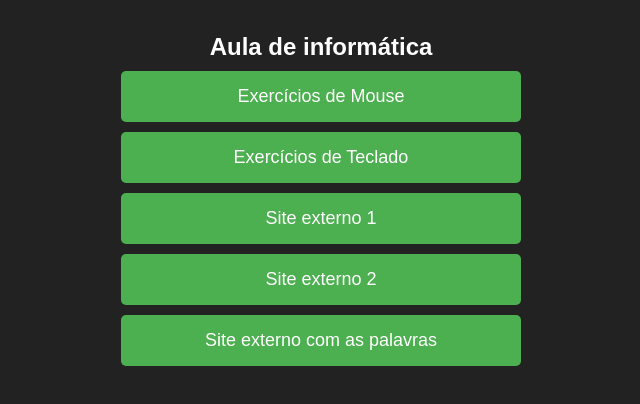
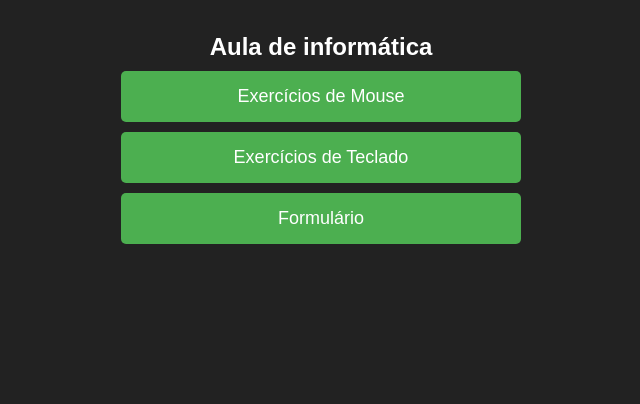
Before and after one commit to SavioSrg/teacher-link-hub, a plain HTML site: page index.html in a window 1280 px wide. Shown: the whole page, without its empty margins (319-959 px from the left). Drawn offline with Linux system fonts and the light colour scheme.

Commit message:
atualização com o link do formulário

```diff
--- a/index.html
+++ b/index.html
@@ -51,9 +51,7 @@
         <div class="links">
             <a href="exercicios/mouse.html" target="_blank">Exercícios de Mouse</a>
             <a href="exercicios/teclado.html" target="_blank">Exercícios de Teclado</a>
-            <a href="https://monkeytype.com/" target="_blank">Site externo 1</a>
-            <a href="https://zty.pe/" target="_blank">Site externo 2</a>
-            <a href="https://docs.google.com/document/d/1nVUTLyPxzrvq9oUyuNS1J61HiQIx-KeohyEtCJ9xtBo/edit?usp=sharing" target="_blank">Site externo com as palavras</a>
+            <a href="https://forms.gle/298zQKPX9kvP7BvH6" target="_blank">Formulário</a>
         </div>
     </div>
     <script src="assets/js/name.js"></script>
```
